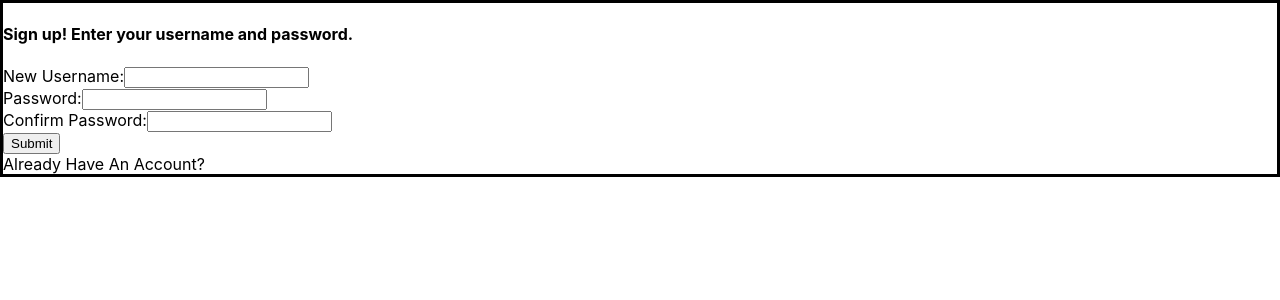
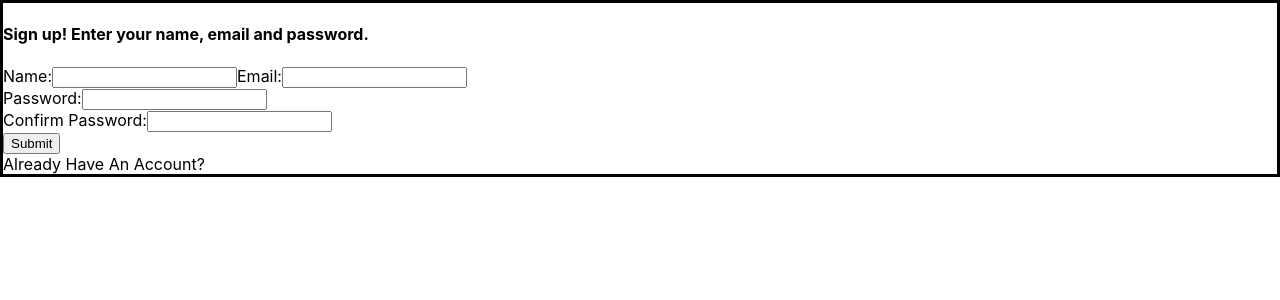
Before and after one commit to Hello-World-Purdue/hw22-frontend, a Next.js app: page /register in a window 1280 px wide. Shown: the top 300 px of the page. Built offline with nearby package versions, Linux system fonts and the light colour scheme.

Commit message:
added a name input

```diff
--- a/pages/register.js
+++ b/pages/register.js
@@ -5,12 +5,16 @@ export default function Register() {
 
   return (
     <div className = {styles.loginBox}>
-      <h4>Sign up! Enter your username and password.</h4>
+      <h4>Sign up! Enter your name, email and password.</h4>
       <form>
         <label>
-          New Username:
+          Name:
         </label>
-        <input type="text" id="user" name="user" required/>
+        <input type="text" id="name" name="name" required/>
+        <label>
+          Email:
+        </label>
+        <input type="text" id="email" name="email" required/>
         <br/>
         <label>
           Password:
```
